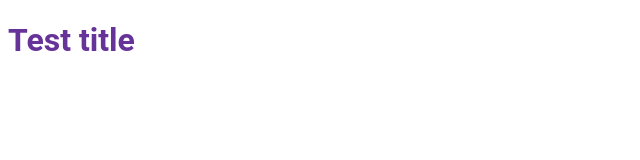
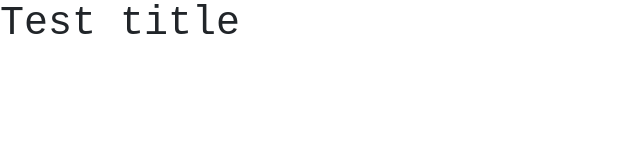
Before and after one commit to Maxim-front/bolierplate-parcel, a website built with Parcel: page index.html in a window 1280 px wide. Shown: the whole page, without its empty margins (0-640 px from the left). Built offline with nearby package versions, Linux system fonts and the light colour scheme.

Commit message:
install bootstrap

```diff
--- a/package.json
+++ b/package.json
@@ -21,5 +21,8 @@
     "devDependencies": {
         "parcel-bundler": "^1.12.5",
         "sass": "^1.34.1"
+    },
+    "dependencies": {
+        "bootstrap": "^5.0.1"
     }
 }
--- /dev/null
+++ b/src/javascript/scss/_scaffold.scss
@@ -0,0 +1,3 @@
+h1 {
+    font-family: 'Courier New', Courier, monospace;
+}
--- a/src/javascript/scss/app.scss
+++ b/src/javascript/scss/app.scss
@@ -1,4 +1,2 @@
-h1 {
-    font-family: 'Roboto';
-    color: rebeccapurple;
-}
+@import "~bootstrap/scss/bootstrap";
+@import './scaffold'
```
Also changed, not shown: 1 other file.
